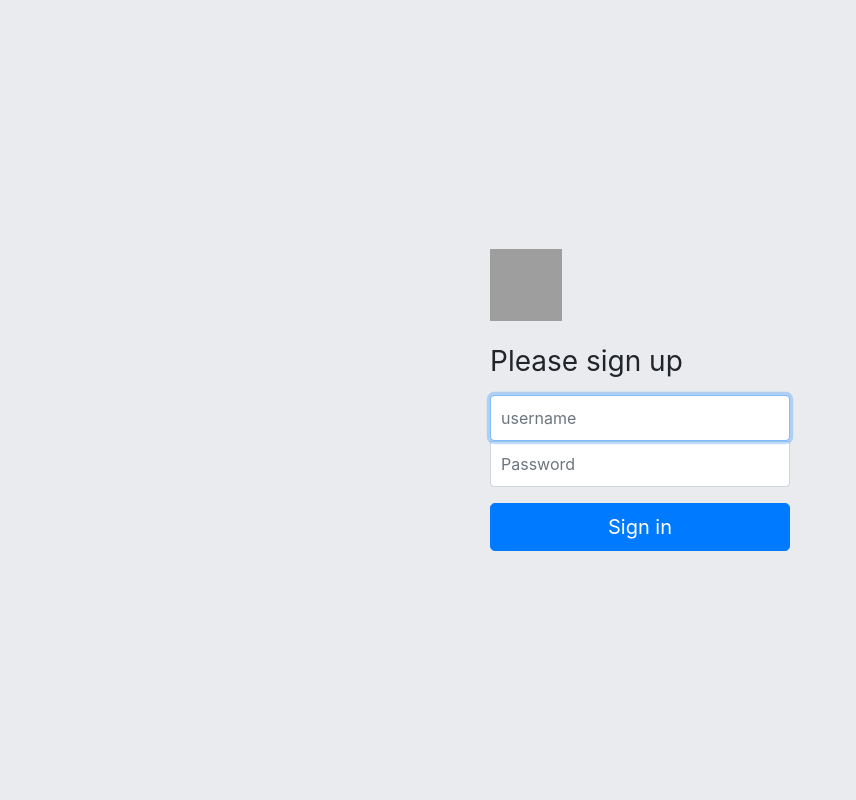
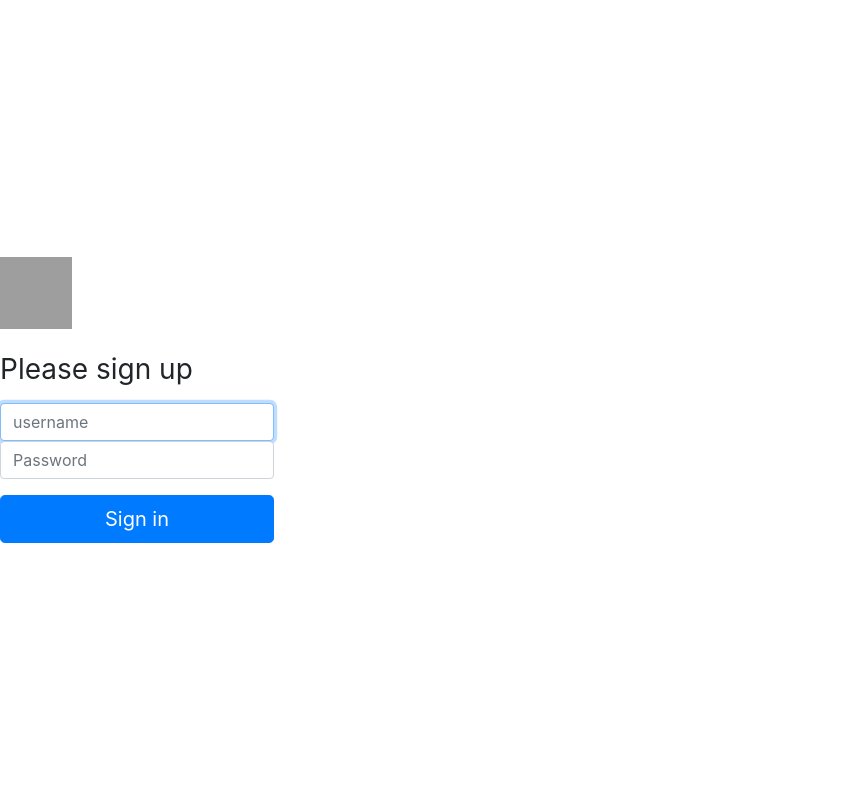
Before and after one commit to chisaki0606/boardproject, a Django app: page /signup/ in a window 1280 px wide. Shown: the whole page, without its empty margins (0-856 px from the left). Run offline with Django 3.2, Linux system fonts and the light colour scheme; some libraries are stand-ins or nearby versions; grey boxes are pictures that could not be loaded.

Commit message:
add css file

```diff
--- a/static/create/style.css
+++ /dev/null
@@ -1,3 +0,0 @@
-body {
-    background-color: #eaebee;
-}
--- a/static/detail/style.css
+++ /dev/null
@@ -1,3 +0,0 @@
-body {
-  background-color: #eaebee;
-}
--- a/static/list/style.css
+++ /dev/null
@@ -1,3 +0,0 @@
-body {
-    background-color: #eaebee;
-  }
--- a/static/login/style.css
+++ b/static/login/style.css
@@ -10,7 +10,6 @@ body {
   align-items: center;
   padding-top: 40px;
   padding-bottom: 40px;
-  background-color: #eaebee;
 }
 
 .form-login {
--- a/static/signup/style.css
+++ b/static/signup/style.css
@@ -10,34 +10,33 @@ body {
   align-items: center;
   padding-top: 40px;
   padding-bottom: 40px;
-  background-color: #eaebee;
 }
 
-.form-signin {
+.form-login {
   width: 100%;
   max-width: 330px;
   padding: 15px;
   margin: auto;
 }
-.form-signin .checkbox {
+.form-login .checkbox {
   font-weight: 400;
 }
-.form-signin .form-control {
+.form-login .form-control {
   position: relative;
   box-sizing: border-box;
   height: auto;
   padding: 10px;
   font-size: 16px;
 }
-.form-signin .form-control:focus {
+.form-login .form-control:focus {
   z-index: 2;
 }
-.form-signin input[type="email"] {
+.form-login input[type="email"] {
   margin-bottom: -1px;
   border-bottom-right-radius: 0;
   border-bottom-left-radius: 0;
 }
-.form-signin input[type="password"] {
+.form-login input[type="password"] {
   margin-bottom: 10px;
   border-top-left-radius: 0;
   border-top-right-radius: 0;
--- a/templates/create.html
+++ b/templates/create.html
@@ -2,7 +2,6 @@
 {% load static %}
 
 {% block customcss %}
-<link rel='stylesheet' type='text/css' href="{% static 'create/style.css' %}" >
 {% endblock customcss %}
 
 {% block content %}
--- a/templates/detail.html
+++ b/templates/detail.html
@@ -2,7 +2,6 @@
 {% load static %}
 
 {% block customcss %}
-<link rel='stylesheet' type='text/css' href="{% static 'detail/style.css' %}" >
 {% endblock customcss %}
 
 {% block header %}
--- a/templates/list.html
+++ b/templates/list.html
@@ -2,7 +2,6 @@
 {% load static %}
 
 {% block customcss %}
-<link rel='stylesheet' type='text/css' href="{% static 'list/style.css' %}" >
 {% endblock customcss %}
 
 {% block header %}
```
Also changed, not shown: db.sqlite3.
